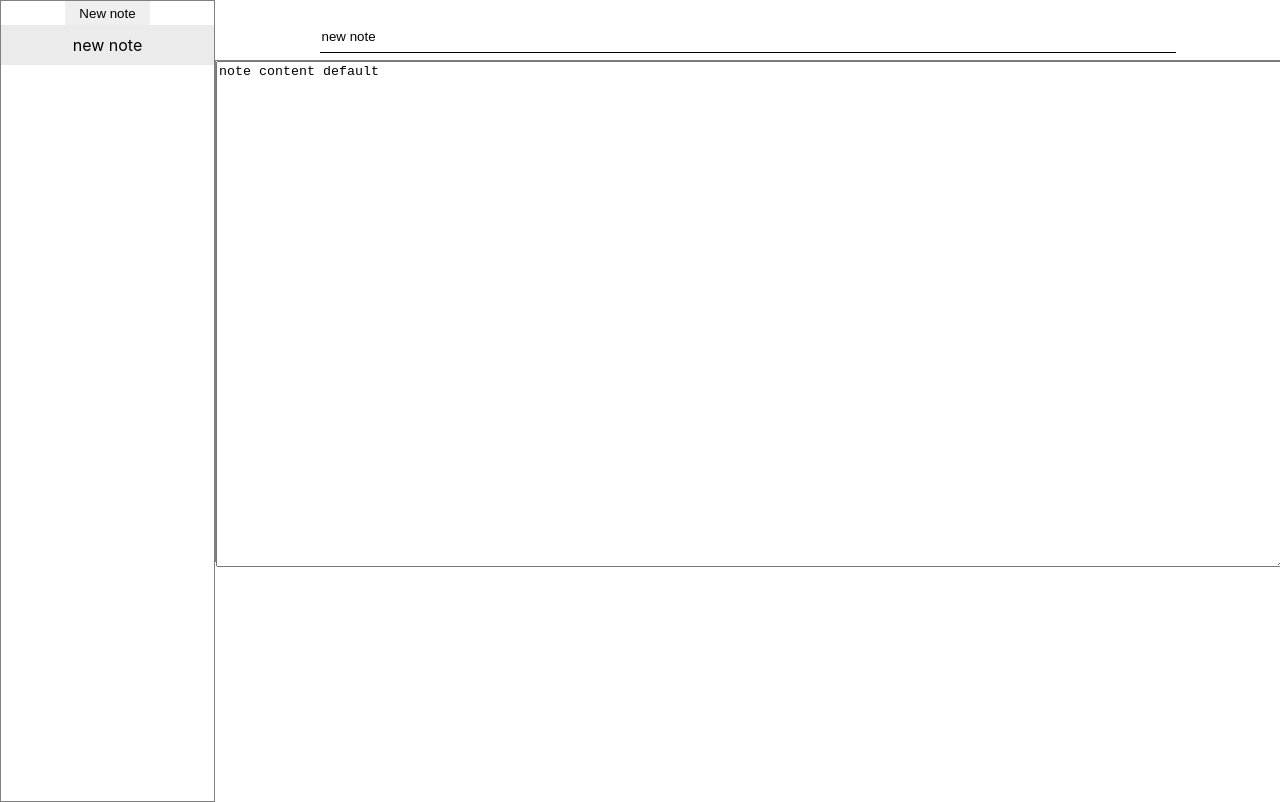
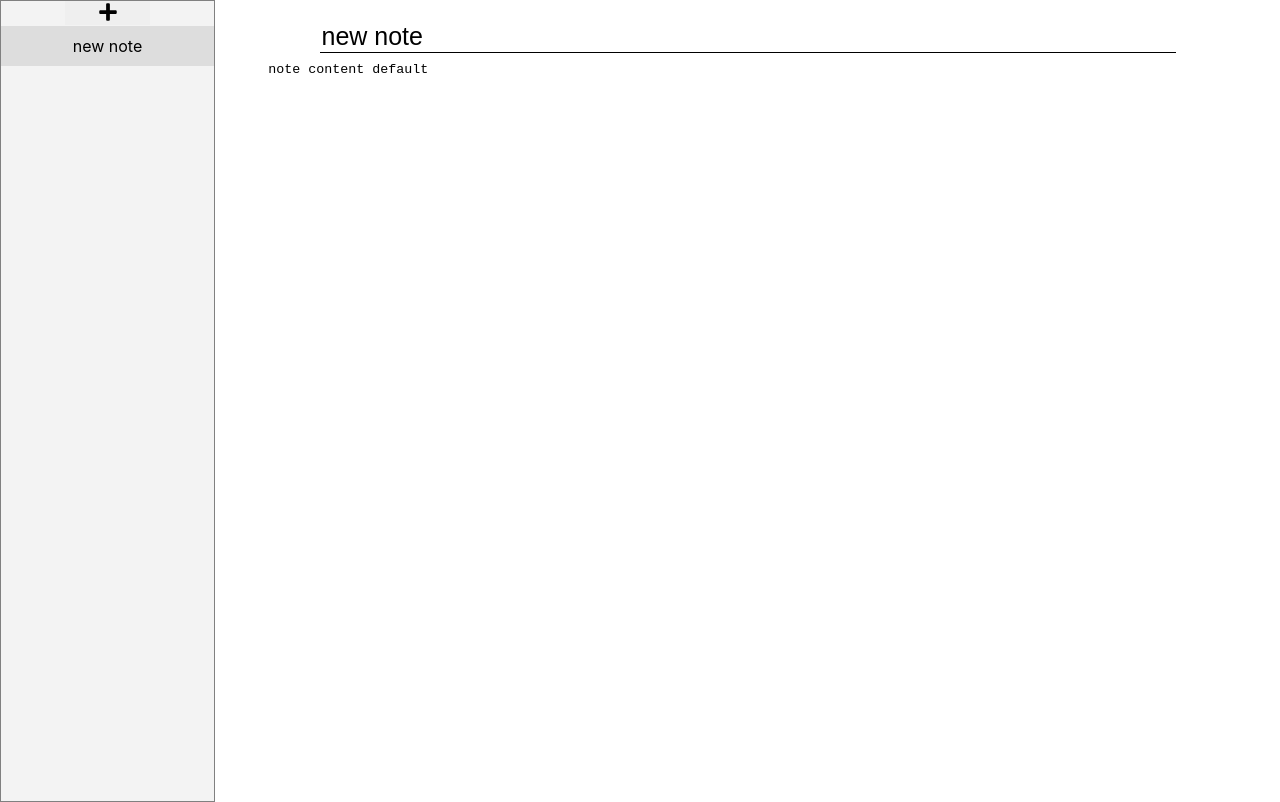
Before and after one commit to AlexanderRyb/ReactNotes, a React (Create React App) app: page / in a window 1280 px wide. Built offline with nearby package versions, Linux system fonts and the light colour scheme.

Commit message:
icons and some styles

```diff
--- a/package.json
+++ b/package.json
@@ -13,6 +13,7 @@
     "@types/react-dom": "^18.2.1",
     "react": "^18.2.0",
     "react-dom": "^18.2.0",
+    "react-icons": "^4.12.0",
     "react-redux": "^8.1.1",
     "react-scripts": "5.0.1",
     "redux": "^4.2.1",
--- a/public/index.html
+++ b/public/index.html
@@ -24,7 +24,7 @@
       work correctly both with client-side routing and a non-root public URL.
       Learn how to configure a non-root public URL by running `npm run build`.
     -->
-    <title>React App</title>
+    <title>Notes</title>
   </head>
   <body>
     <noscript>You need to enable JavaScript to run this app.</noscript>
--- a/src/Components/Editor/Editor.tsx
+++ b/src/Components/Editor/Editor.tsx
@@ -27,7 +27,7 @@ const handleTitleChange = (e: any) => {
         <input type="text" className='title-edit-input' value={notes[activeNote].title}   onChange={handleTitleChange}></input>
  </div>
       <div className='page-content-editor'>
-        <textarea className='page-content-input' value={notes[activeNote].content}
+        <textarea className='page-content-input' placeholder="Type the content of your note here..." value={notes[activeNote].content}
           onChange={handleTextFieldChange}
 
 
--- a/src/Components/Editor/editor.css
+++ b/src/Components/Editor/editor.css
@@ -10,14 +10,18 @@
     width: 80%;
     height: 30px;
     border: none;
-    border-bottom: 1px solid black
+    border-bottom: 1px solid black;
+    font-size: 25px;
 }
 .page-content-editor{
     width: 100%;
     height: 500px;
-    border: 1px solid grey;
+    box-sizing: border-box;
+
 }
 .page-content-input{
-    width: 100%;
+    width: 90%;
     height: 100%;
+    resize: none;
+    border: none
 }
--- a/src/Components/Sidebar/Sidebar.tsx
+++ b/src/Components/Sidebar/Sidebar.tsx
@@ -1,6 +1,8 @@
 import './sidebar.css'
 import { useSelector, useDispatch } from 'react-redux';
 import  {createNote, switchNote}  from '../../redux/actions';
+import { FaPlus } from "react-icons/fa";
+
 export default function Sidebar() {
 const dispatch = useDispatch();
 const notelist = useSelector((state: any) => state.notes)
@@ -28,7 +30,7 @@ notes = notelist.map((item: any) => (
 
   return (
     <div className="main-body">
-      <button className='new-note-button' onClick={handleClick} >New note</button>
+      <button className='new-note-button' onClick={handleClick} ><FaPlus style={{ fontSize: '20px'}}></FaPlus></button>
       <div>{notes}</div>
     </div>
   )
--- a/src/Components/Sidebar/sidebar.css
+++ b/src/Components/Sidebar/sidebar.css
@@ -2,6 +2,7 @@
   width: 20%;
   height: 100vh;
   border: 1px solid grey;
+  background-color: #f3f3f3;
 }
 .new-note-button {
   width: 100px;
@@ -16,7 +17,7 @@
   box-sizing: border-box;
   padding: 10px;
 
-  background-color: #ebebeb;
+  background-color: #dddddd;
   height: 100%;
 }
 .new-note-button{
--- a/src/redux/reducer.js
+++ b/src/redux/reducer.js
@@ -14,7 +14,7 @@ export default function reducer(state = initialState, action){
             let newnote = {}
             newnote.id = state.notes.length
             newnote.title = "new note"
-            newnote.content = "note content"
+            newnote.content = ""
            updatedNoteList.push(newnote)
 
             return{
```
Also changed, not shown: 1 other file (tests, documents, lock files or other folders).
